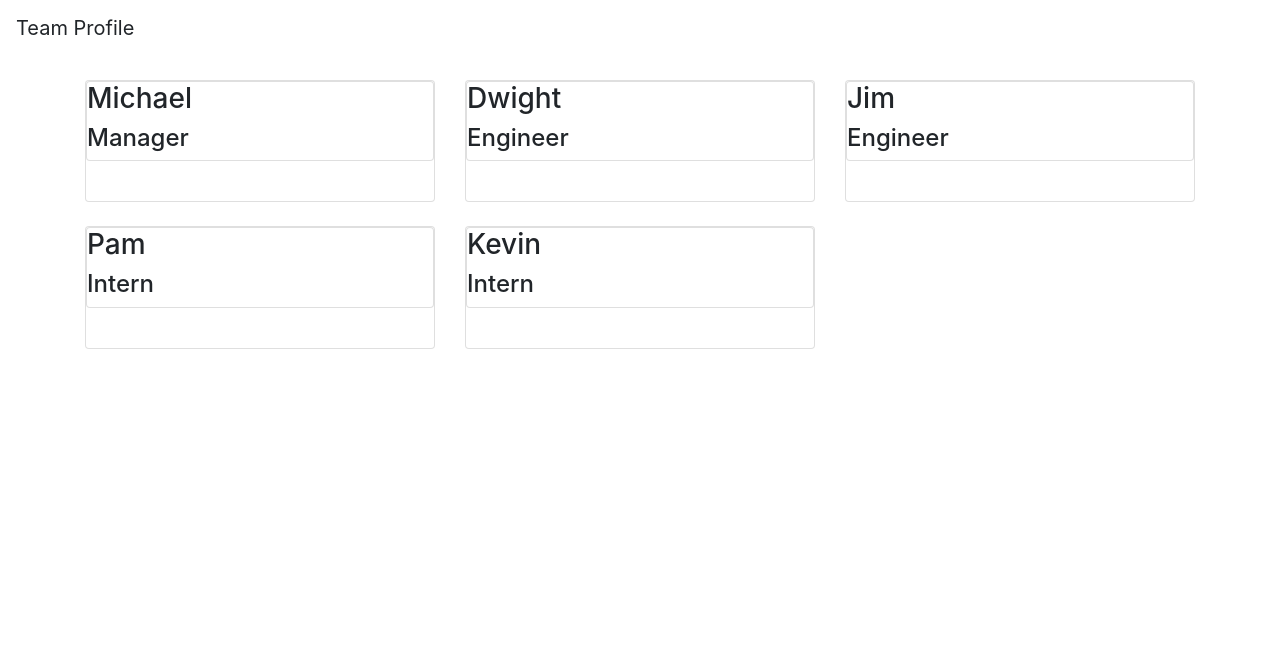
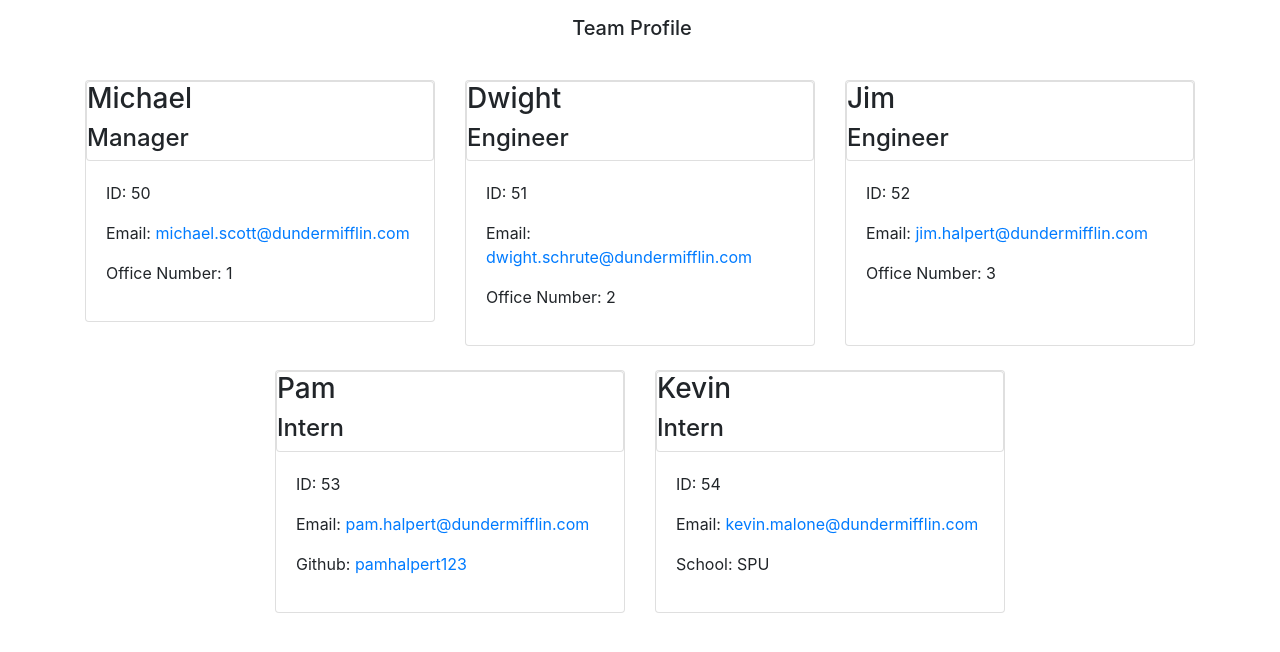
Before and after one commit to linegrind675/Team-Profile-Generator, a website: page dist/index.html in a window 1280 px wide. Drawn offline with nearby package versions, Linux system fonts and the light colour scheme.

Commit message:
bootstrap and html info

```diff
--- a/dist/index.html
+++ b/dist/index.html
@@ -16,12 +16,12 @@
 <body>
     <header>
         <nav class="navbar" id="navbar">
-            <span class="navbar-brand" id="navbar-text">Team Profile</span>
+            <span class="navbar-brand mb-0 h1 w-100 text-center" id="navbar-text">Team Profile</span>
         </nav>
     </header>
     <main>
         <div class="container">
-            <div class="row" id="team-cards">
+            <div class="row justify-content-center" id="team-cards">
 
                 <div class="col-4 mt-4">
                     <div class="card">
@@ -31,59 +31,69 @@
                         </div>
 
                         <div class="card-body">
-
+                            <p class="id">ID: 50</p>
+                            <p class="email">Email: <a href="mailto:michael.scott@dundermifflin.com">michael.scott@dundermifflin.com</a></p>
+                            <p class="office">Office Number: 1</p>
                         </div>
                     </div>
                 </div>
 
                 <div class="col-4 mt-4">
-                    <div class="card">
+                    <div class="card h-100">
                         <div class="card header">
                             <h3>Dwight</h3>
                             <h4>Engineer</h4>
                         </div>
 
                         <div class="card-body">
-
+                            <p class="id">ID: 51</p>
+                            <p class="email">Email: <a href="mailto:dwight.schrute@dundermifflin.com">dwight.schrute@dundermifflin.com</a></p>
+                            <p class="office">Office Number: 2</p>
                         </div>
                     </div>
                 </div>
 
                 <div class="col-4 mt-4">
-                    <div class="card">
+                    <div class="card h-100">
                         <div class="card header">
                             <h3>Jim</h3>
                             <h4>Engineer</h4>
                         </div>
 
                         <div class="card-body">
-
+                            <p class="id">ID: 52</p>
+                            <p class="email">Email: <a href="mailto:jim.halpert@dundermifflin.com">jim.halpert@dundermifflin.com</a></p>
+                            <p class="office">Office Number: 3</p>
                         </div>
                     </div>
                 </div>
 
                 <div class="col-4 mt-4">
-                    <div class="card">
+                    <div class="card h-100">
                         <div class="card header">
                             <h3>Pam</h3>
                             <h4>Intern</h4>
                         </div>
 
                         <div class="card-body">
-
+                            <p class="id">ID: 53</p>
+                            <p class="email">Email: <a href="mailto:pam.halpert@dundermifflin.com">pam.halpert@dundermifflin.com</a></p>
+                            <p class="github">Github: <a href="https://github.com/pamhalpert123">pamhalpert123</a></p>
                         </div>
                     </div>
                 </div>
 
                 <div class="col-4 mt-4">
-                    <div class="card">
+                    <div class="card h-100">
                         <div class="card header">
                             <h3>Kevin</h3>
                             <h4>Intern</h4>
                         </div>
 
                         <div class="card-body">
-
+                            <p class="id">ID: 54</p>
+                            <p class="email">Email: <a href="mailto:kevin.malone@dundermifflin.com">kevin.malone@dundermifflin.com</a></p>
+                            <p class="school">School: SPU</p>
                         </div>
                     </div>
                 </div>
```
